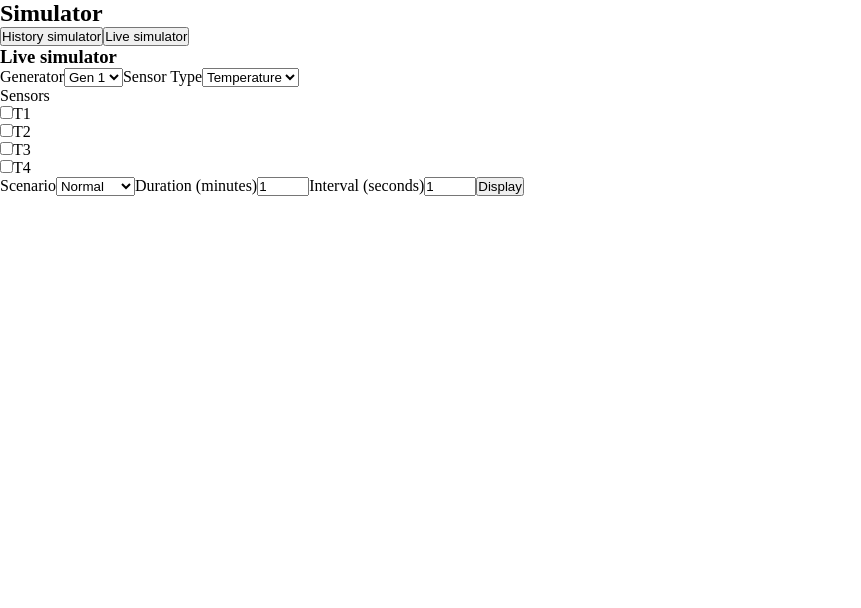
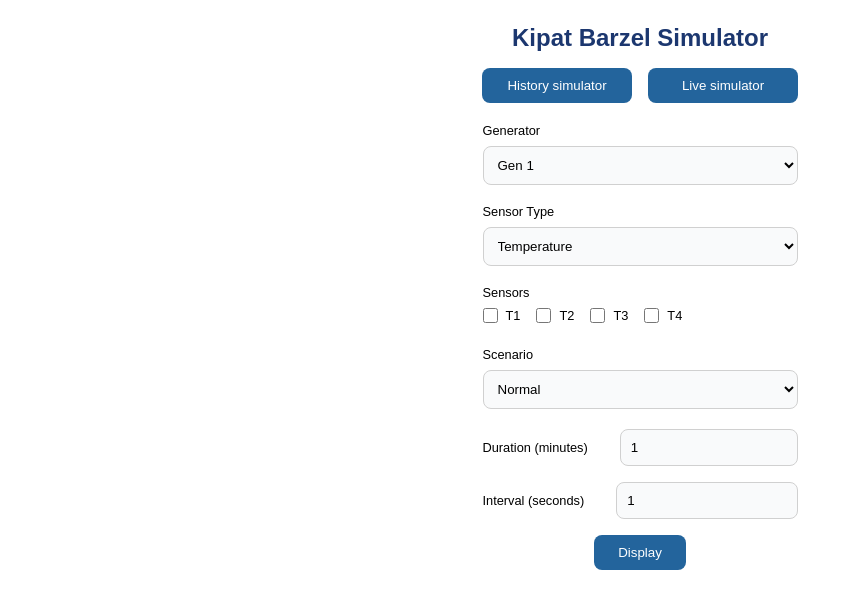
Before and after one commit to Practicum-Ariel/simulator-client, a React (Vite) app: page / in a window 1280 px wide. Both pictures are taken after a click on the button "Live simulator". Shown: the top 608 px of the page, without its empty margins (0-861 px from the left). Built offline with nearby package versions, Linux system fonts and the light colour scheme.

Commit message:
style components

```diff
--- a/src/App.css
+++ b/src/App.css
@@ -2,4 +2,161 @@
   margin: 0;
   padding: 0;
   box-sizing: border-box;
+  font-family: "Heebo", sans-serif;
 }
+
+a {
+  color: inherit;
+  text-decoration: none;
+}
+
+button {
+  cursor: pointer;
+  padding: 0.625rem 1.5rem;
+  border-radius: 0.5rem;
+  border: none;
+  background-color: var(--secondary-color-light);
+  color: #fff;
+}
+
+button:hover {
+  background-color: var(--secondary-color-dark);
+}
+
+form {
+  display: flex;
+  flex-direction: column;
+  justify-content: start;
+  align-items: center;
+  font-size: 0.8rem;
+  width: 315px;
+
+  select {
+    padding: 0.625rem;
+    border-radius: 0.5rem;
+    margin-block-end: 1.2rem;
+    width: 100%;
+    background-color: #f9fafb;
+    border: 1px solid #d0d0d0;
+    cursor: pointer;
+  }
+
+  select:focus {
+    border: 1px solid var(--secondary-color-light);
+  }
+
+  label {
+    color: var(--main-color);
+    margin-block-end: 0.5rem;
+    align-self: start;
+  }
+
+  .sensors {
+    display: flex;
+    flex-direction: row;
+    justify-content: center;
+    align-items: center;
+    align-self: start;
+    gap: 1rem;
+    margin-block-end: 1.5rem;
+  }
+
+  .sensors > div {
+    display: flex;
+    flex-direction: row;
+    justify-content: center;
+    align-items: center;
+  }
+
+  .sensors label {
+    margin-block-end: 0;
+  }
+
+  input[type="checkbox"] {
+    height: 15px;
+    width: 15px;
+    margin-inline-end: 0.5rem;
+    cursor: pointer;
+    background-color: #f9fafb;
+    border-radius: 0.2rem;
+    border: 1px solid #d0d0d0;
+  }
+
+  .interval,
+  .duration {
+    display: flex;
+    flex-direction: row;
+    justify-content: center;
+    align-items: center;
+    align-self: start;
+    gap: 2rem;
+    margin-block-end: 1rem;
+    width: 100%;
+
+    label {
+      margin-block-end: 0;
+      align-self: center;
+    }
+
+    input[type="number"] {
+      padding: 0.625rem;
+      border-radius: 0.5rem;
+      flex-grow: 1;
+      background-color: #f9fafb;
+      border: 1px solid #d0d0d0;
+      cursor: pointer;
+    }
+
+    input:focus[type="number"] {
+      border: 1px solid var(--secondary-color-light);
+    }
+  }
+}
+
+:root {
+  --main-color: rgb(0, 0, 0);
+  --secondary-color-dark: #1c376f;
+  --secondary-color-light: #23649c;
+}
+
+.app {
+  padding: 1.5rem;
+  display: flex;
+  flex-direction: column;
+  justify-content: start;
+  align-items: center;
+  height: 100vh;
+  width: 100%;
+  gap: 1rem;
+
+  h1 {
+    color: var(--secondary-color-dark);
+  }
+
+  .simulators-btns {
+    display: flex;
+    flex-direction: row;
+    justify-content: center;
+    align-items: center;
+    gap: 1rem;
+    padding-block-end: 0.25rem;
+
+    > * {
+      width: 150px;
+    }
+  }
+}
+
+.live-success, history-success {
+  display: flex;
+  flex-direction: column;
+  align-items: center;
+  justify-content: start;
+  gap: 2rem;
+  margin-block-start: 2rem;
+
+  span {
+    font-weight: 600;
+    margin-inline-end: 0.5rem;
+  }
+}
--- a/src/App.jsx
+++ b/src/App.jsx
@@ -12,7 +12,7 @@ export default function App() {
   const [isLiveSuccess, setIsLiveSuccess] = useState(false)
   const [scenarioId, setScenarioId] = useState('')
 
-  const generators = [{name: 'Gen 1', id: '1'}, {name: 'Gen 2', id: '2'}, {name: 'Gen 3', id: '3'}, {name: 'Gen 4', id: '4'}]
+  const generators = [{ name: 'Gen 1', id: '1' }, { name: 'Gen 2', id: '2' }, { name: 'Gen 3', id: '3' }, { name: 'Gen 4', id: '4' }]
 
   const sensorsTypes = {
     'temperature': ['T1', 'T2', 'T3', 'T4'],
@@ -40,7 +40,7 @@ export default function App() {
   const handleSuccessMessage = (simulatorName) => {
     setIsLiveSimulator(false)
     setIsHistorySimulator(false)
-    if (simulatorName === 'history'){
+    if (simulatorName === 'history') {
       setIsHistorySuccess(true)
       setIsLiveSuccess(false)
     } else {
@@ -51,14 +51,16 @@ export default function App() {
 
   return (
     <section className="app">
-      <h1>Simulator</h1>
-      <button onClick={() => chooseSimulator('history')}>History simulator</button>
-      <button onClick={() => chooseSimulator('live')}>Live simulator</button>
+      <h1>Kipat Barzel Simulator</h1>
+      <div className="simulators-btns">
+        <button onClick={() => chooseSimulator('history')}>History simulator</button>
+        <button onClick={() => chooseSimulator('live')}>Live simulator</button>
+      </div>
 
-      {isHistorySimulator && <HistorySimulatorForm generators={generators} sensorsTypes={sensorsTypes} scenarios={scenarios} handleSuccessMessage={handleSuccessMessage}/> }
-      {isLiveSimulator && <LiveSimulatorForm generators={generators} sensorsTypes={sensorsTypes} scenarios={scenarios} handleSuccessMessage={handleSuccessMessage} setScenarioId={setScenarioId}/> }
+      {isHistorySimulator && <HistorySimulatorForm generators={generators} sensorsTypes={sensorsTypes} scenarios={scenarios} handleSuccessMessage={handleSuccessMessage} />}
+      {isLiveSimulator && <LiveSimulatorForm generators={generators} sensorsTypes={sensorsTypes} scenarios={scenarios} handleSuccessMessage={handleSuccessMessage} setScenarioId={setScenarioId} />}
       {isHistorySuccess && <HistorySuccess />}
-      {isLiveSuccess && <LiveSuccess scenarioId={scenarioId}/>}
+      {isLiveSuccess && <LiveSuccess scenarioId={scenarioId} />}
     </section>
   )
 }
--- a/src/HistorySimulatorForm.jsx
+++ b/src/HistorySimulatorForm.jsx
@@ -1,7 +1,7 @@
 import { useState } from 'react'
 
 
-export default function HistorySimulatorForm ({generators, sensorsTypes, scenarios, handleSuccessMessage}) {
+export default function HistorySimulatorForm({ generators, sensorsTypes, scenarios, handleSuccessMessage }) {
     const [userScenario, setUserScenario] = useState({
         generator: '1',
         sensorType: 'temperature',
@@ -20,7 +20,6 @@ export default function HistorySimulatorForm ({generators, sensorsTypes, scenari
 
     return (
         <section className='history-simulator'>
-            <h1>History simulator</h1>
             <form action="" onSubmit={handleSubmit}>
                 <label htmlFor="generator">Generator</label>
                 <select name="generator" id="generator" onChange={(e) => setUserScenario((prev) => ({ ...prev, [e.target.name]: (e.target.value) }))}>
@@ -39,7 +38,7 @@ export default function HistorySimulatorForm ({generators, sensorsTypes, scenari
 
                 <label htmlFor="time">Time</label>
                 <select name="time" id="time" onChange={(e) => setUserScenario((prev) => ({ ...prev, [e.target.name]: e.target.value }))} >
-          {timeOptions.map(time => <option value={time} key={time}>{time}</option>)}
+                    {timeOptions.map(time => <option value={time} key={time}>{time.charAt(0).toUpperCase() + time.slice(1)}</option>)}
                 </select>
 
                 <button type='submit'>Display</button>
--- a/src/HistorySuccess.jsx
+++ b/src/HistorySuccess.jsx
@@ -1,6 +1,6 @@
 export default function HistorySuccess() {
     return (
-        <section>
+        <section className='history-success'>
             <h1>History Simulator is up! </h1>
         </section>
     )
--- a/src/LiveSimulatorForm.jsx
+++ b/src/LiveSimulatorForm.jsx
@@ -21,7 +21,7 @@ export default function LiveSimulatorForm({ generators, sensorsTypes, scenarios,
         console.log(userScenario)
 
         const numOfEvents = (+userScenario.durationInMinutes * 60) / +userScenario.intervalInSeconds
-        const scenarioId = axios.post('http://localhost:2700/live/start', {sensorType: userScenario.sensorType, numOfEvents, scenario: userScenario.scenario, interval: userScenario.intervalInSeconds}).then(res => {
+        const scenarioId = axios.post('http://localhost:2700/live/start', { sensorType: userScenario.sensorType, numOfEvents, scenario: userScenario.scenario, interval: userScenario.intervalInSeconds }).then(res => {
             console.log(res.data)
             setScenarioId(res.data)
             if (res.data) handleSuccessMessage('live')
@@ -34,7 +34,6 @@ export default function LiveSimulatorForm({ generators, sensorsTypes, scenarios,
 
     return (
         <section className='live-simulator'>
-            <h1>Live simulator</h1>
             <form action="" onSubmit={handleSubmit}>
                 <label htmlFor="generator">Generator</label>
                 <select name="generator" id="generator" onChange={(e) => setUserScenario((prev) => ({ ...prev, [e.target.name]: (e.target.value) }))}>
@@ -46,13 +45,15 @@ export default function LiveSimulatorForm({ generators, sensorsTypes, scenarios,
                     {Object.keys(sensorsTypes).map(st => <option value={st} key={st}>{st.charAt(0).toUpperCase() + st.slice(1)}</option>)}
                 </select>
 
-                <p>Sensors</p>
+                <label>Sensors</label>
+                <div className="sensors">
                     {sensorsTypes[userScenario.sensorType].map(sens => {
                         return <div key={sens.toLowerCase()}>
                             <Checkbox sens={sens.toLowerCase()} setSelectedSens={setSelectedSens} />
                             <label htmlFor={sens.toLowerCase()} >{sens}</label>
                         </div>
                     })}
+                </div>
 
 
                 <label htmlFor="scenario">Scenario</label>
@@ -60,11 +61,15 @@ export default function LiveSimulatorForm({ generators, sensorsTypes, scenarios,
                     {scenarios.map(sc => <option value={sc.toLowerCase()} key={sc.toLowerCase()}>{sc}</option>)}
                 </select>
 
+                <div className="duration">
                     <label htmlFor="durationInMinutes">Duration (minutes)</label>
                     <input type="number" name="durationInMinutes" id="durationInMinutes" min='1' max='60' value={userScenario.durationInMinutes} onInput={(e) => setUserScenario((prev) => ({ ...prev, [e.target.name]: e.target.value }))} />
+                </div>
 
+                <div className="interval">
                     <label htmlFor="intervalInSeconds">Interval (seconds)</label>
                     <input type="number" name="intervalInSeconds" id="intervalInSeconds" min='1' max='60' value={userScenario.intervalInSeconds} onInput={(e) => setUserScenario((prev) => ({ ...prev, [e.target.name]: e.target.value }))} />
+                </div>
 
                 <button type='submit'>Display</button>
             </form>
--- a/src/LiveSuccess.jsx
+++ b/src/LiveSuccess.jsx
@@ -1,16 +1,19 @@
 import axios from 'axios'
+import { useState } from 'react'
 
 export default function LiveSuccess({scenarioId}) {
-
+    const [isSimulatorRun, setIsSimulatorRun] = useState(true)
     const handleEndLive = () => {
         axios.post('http://localhost:2700/live/stop', {scenarioId}).then(res => console.log(res.data))
+        setIsSimulatorRun(false)
     }
 
     return (
-        <section>
+        <section className='live-success'>
             <h1>Live Simulator is up!</h1>
-            <h3>Keep your simulator live ID: {scenarioId}</h3>
+            <p><span>Keep your simulator live ID:</span> {scenarioId}</p>
             <button onClick={handleEndLive}>End Live Simulator</button>
+            {!isSimulatorRun && <p>Simulator Stopped</p>}
         </section>
     )
 }
```
Lines whose indentation alone changed are shown as unchanged.
